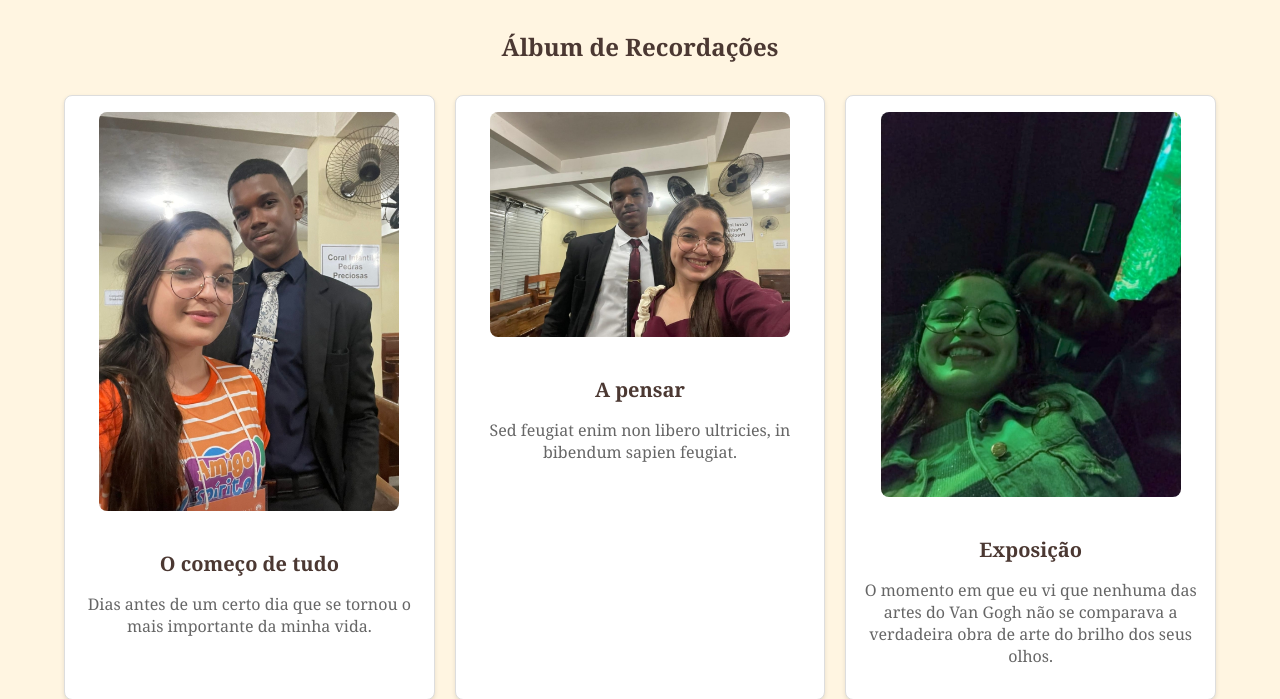
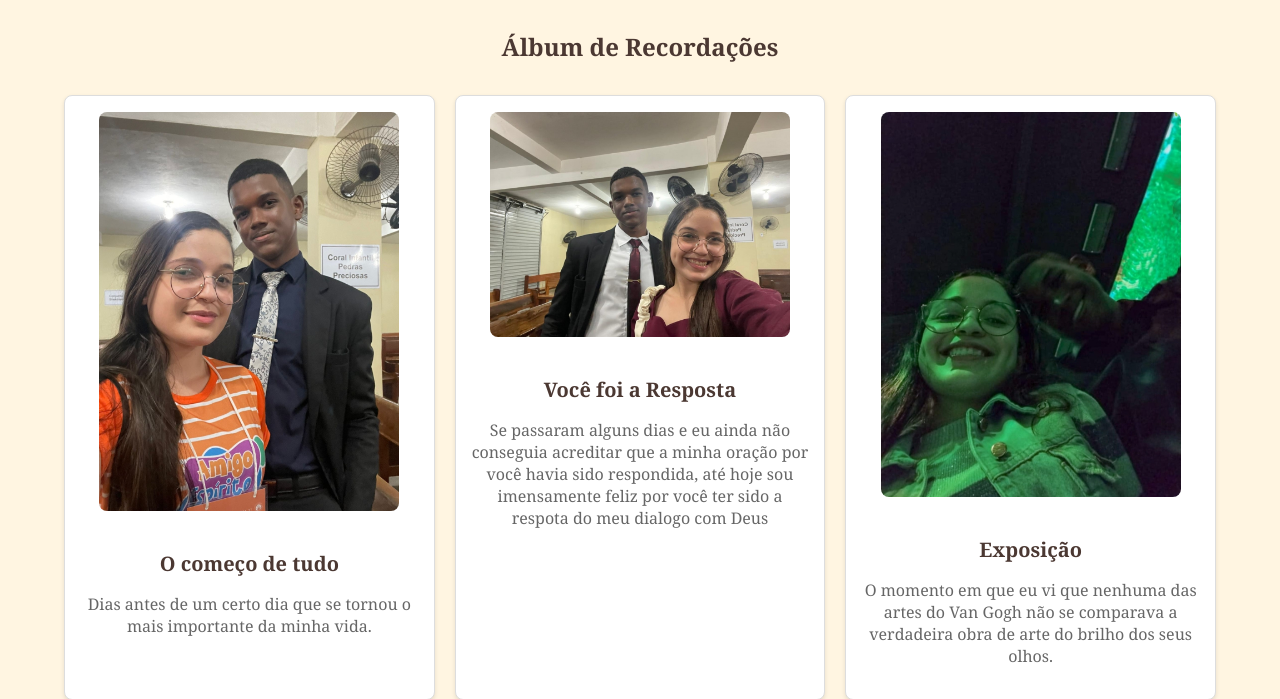
Before and after one commit to Santosscx/para-minha-princesa, a plain HTML site: page index.html in a window 1280 px wide. Shown: the part 170-869 px from the top of the page. Drawn offline with Linux system fonts and the light colour scheme.

Commit message:
Update index.html

```diff
--- a/index.html
+++ b/index.html
@@ -59,8 +59,8 @@
                     <img src="fotos/foto2.jpg" alt="Foto 2">
                 </div>
                 <div class="description">
-                    <h3>A pensar</h3>
-                    <p>Sed feugiat enim non libero ultricies, in bibendum sapien feugiat.</p>
+                    <h3>Você foi a Resposta</h3>
+                    <p>Se passaram alguns dias e eu ainda não conseguia acreditar que a minha oração por você havia sido respondida, até hoje sou imensamente feliz por você ter sido a respota do meu dialogo com Deus</p>
                 </div>
             </div>
             <div class="page">
```
